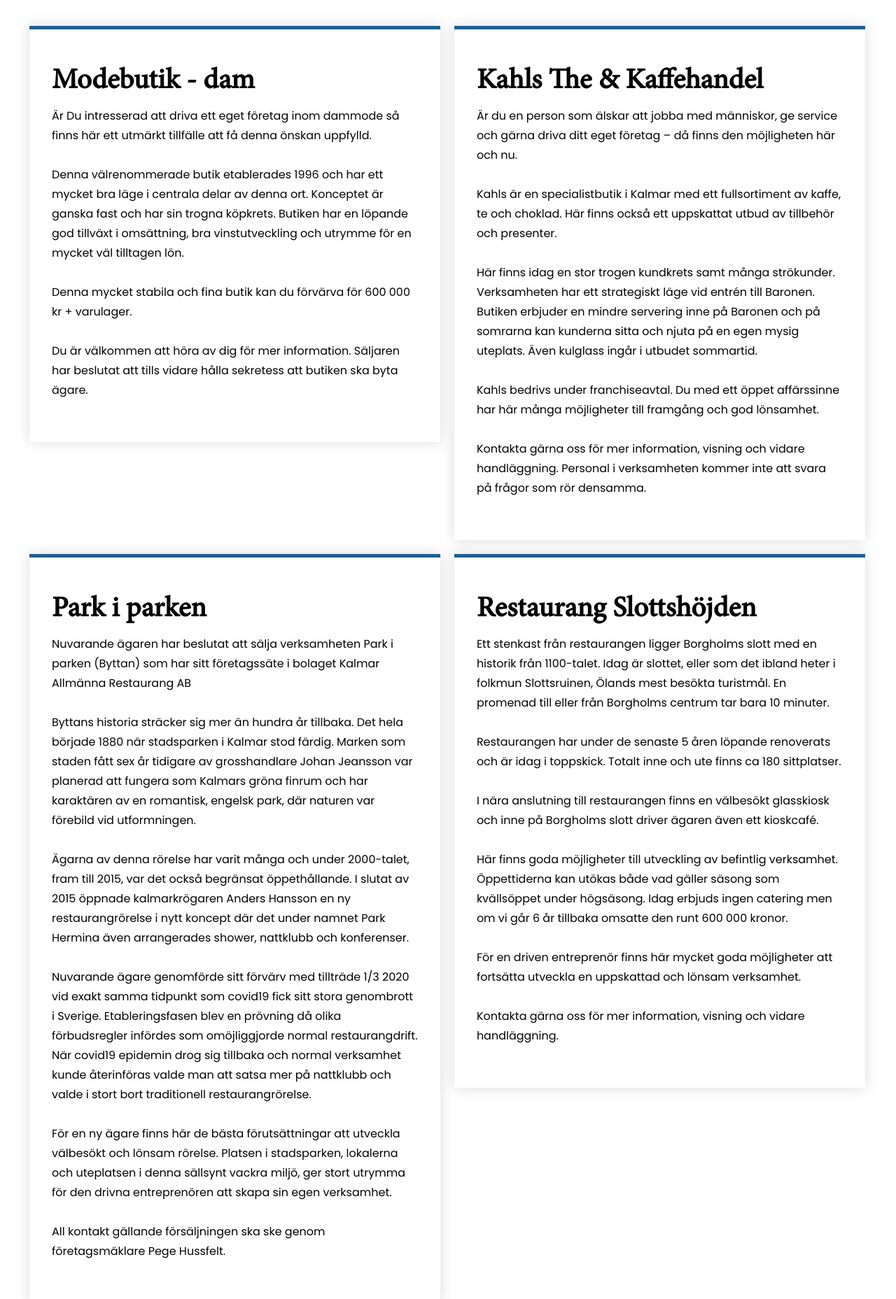
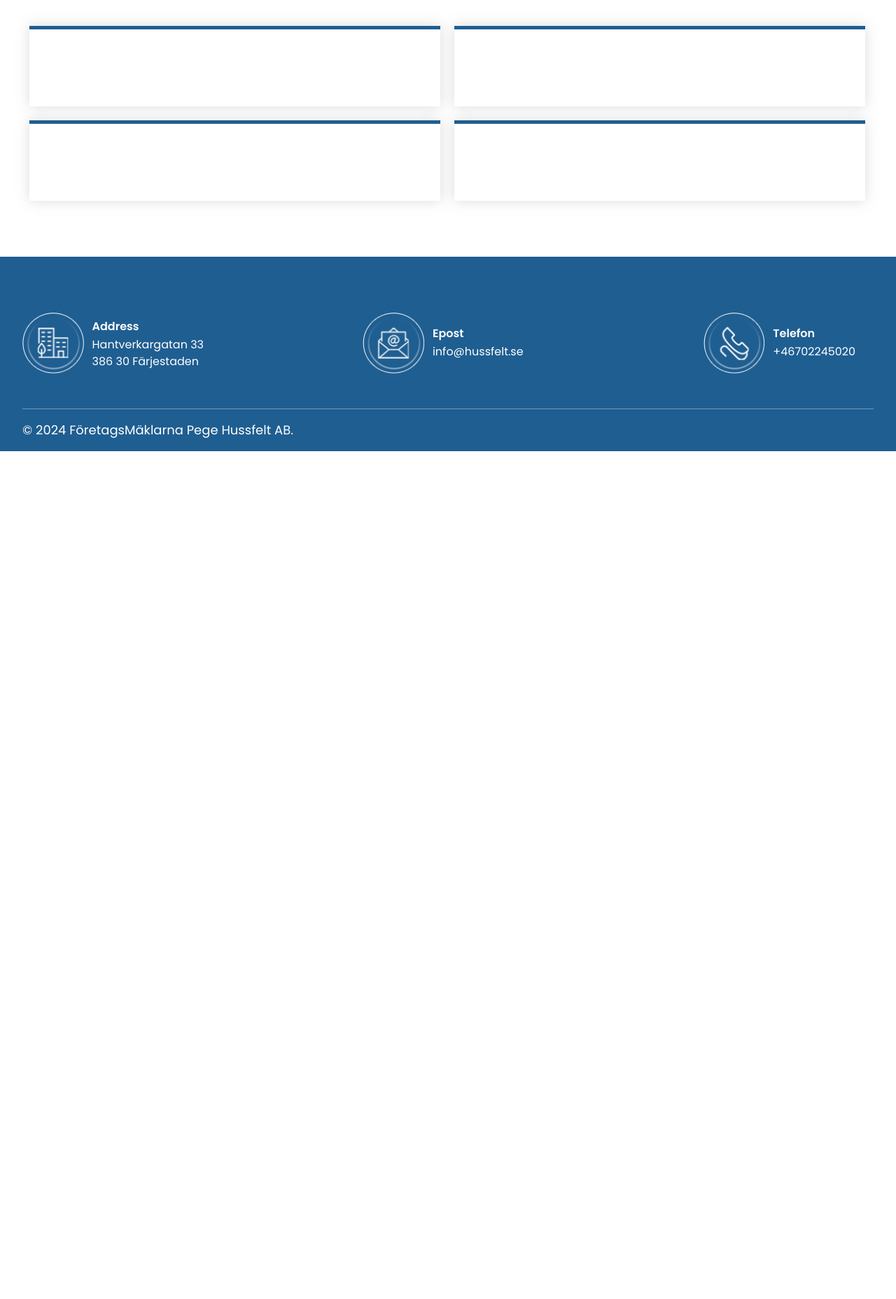
Before and after one commit to hussfelt/hussfelt.se, a plain HTML site: page index.html in a window 1280 px wide. Shown: the part 1018-2875 px from the top of the page at 70% size. After the commit the page ends 1663 px from the top, so only its background shows below. Drawn offline with Linux system fonts and the light colour scheme.

Commit message:
Update index.html

```diff
--- a/index.html
+++ b/index.html
@@ -67,90 +67,20 @@
                         salu. Du kan enkelt via mail eller mobil meddela om du är intresserad och vill ha kontakt.
                     </p>
                     <div class="service-col">
-                        <h3>Modebutik - dam</h3>
-                        <p> Är Du intresserad att driva ett eget företag inom dammode så finns här ett utmärkt tillfälle
-                            att få denna önskan uppfylld. <br /><br />
-
-                            Denna välrenommerade butik etablerades 1996 och har ett mycket bra läge i centrala delar
-                            av denna ort. Konceptet är ganska fast och har sin trogna köpkrets. Butiken har en löpande
-                            god tillväxt i omsättning, bra vinstutveckling och utrymme för en mycket väl tilltagen lön. <br /><br />
-
-                            Denna mycket stabila och fina butik kan du förvärva för 600 000 kr + varulager. <br /><br />
-
-                            Du är välkommen att höra av dig för mer information. Säljaren har beslutat att tills vidare hålla
-                            sekretess att butiken ska byta ägare.
-                        </p>
+                        <h3></h3>
+                        <p></p>
                     </div>
                     <div class="service-col">
-                        <h3>Kahls The & Kaffehandel</h3>
-                        <p>
-                            Är du en person som älskar att jobba med människor, ge service och gärna driva ditt eget
-                            företag – då finns den möjligheten här och nu. <br /><br />
-
-                            Kahls är en specialistbutik i Kalmar med ett fullsortiment av kaffe, te och choklad. Här
-                            finns också ett uppskattat utbud av tillbehör och presenter. <br /><br />
-
-                            Här finns idag en stor trogen kundkrets samt många strökunder. Verksamheten har ett
-                            strategiskt läge vid entrén till Baronen. Butiken erbjuder en mindre servering inne på
-                            Baronen och på somrarna kan kunderna sitta och njuta på en egen mysig uteplats. Även
-                            kulglass ingår i utbudet sommartid. <br /><br />
-
-                            Kahls bedrivs under franchiseavtal. Du med ett öppet affärssinne har här många möjligheter
-                            till framgång och god lönsamhet. <br /><br />
-
-                            Kontakta gärna oss för mer information, visning och vidare handläggning. Personal i
-                            verksamheten kommer inte att svara på frågor som rör densamma.
-
-                        </p>
+                        <h3></h3>
+                        <p></p>
                     </div>
                     <div class="service-col">
-                        <h3>Park i parken</h3>
-                        <p>Nuvarande ägaren har beslutat att sälja verksamheten Park i parken (Byttan) som har sitt företagssäte i bolaget Kalmar Allmänna Restaurang AB <br /><br />
-
-                            Byttans historia sträcker sig mer än hundra år tillbaka. Det hela började 1880 när stadsparken i Kalmar stod färdig.
-                            Marken som staden fått sex år tidigare av grosshandlare Johan Jeansson var planerad att fungera som Kalmars gröna finrum och har karaktären
-                            av en romantisk, engelsk park, där naturen var förebild vid utformningen. <br /><br />
-
-                            Ägarna av denna rörelse har varit många och under 2000-talet, fram till 2015, var det också
-                            begränsat öppethållande.   I slutat av 2015 öppnade kalmarkrögaren Anders Hansson en ny
-                            restaurangrörelse i nytt koncept där det under namnet Park Hermina även arrangerades
-                            shower, nattklubb och konferenser. <br /><br />
-
-                            Nuvarande ägare genomförde sitt förvärv med tillträde 1/3 2020 vid exakt samma tidpunkt
-                            som covid19 fick sitt stora genombrott i Sverige. Etableringsfasen blev en prövning då
-                            olika förbudsregler infördes som omöjliggjorde normal restaurangdrift. När covid19
-                            epidemin drog sig tillbaka och normal verksamhet kunde återinföras valde man att satsa
-                            mer på nattklubb och valde i stort bort traditionell restaurangrörelse. <br /><br />
-
-                            För en ny ägare finns här de bästa förutsättningar att utveckla välbesökt och lönsam
-                            rörelse. Platsen i stadsparken, lokalerna och uteplatsen i denna sällsynt vackra miljö, ger
-                            stort utrymma för den drivna entreprenören att skapa sin egen verksamhet. <br /><br />
-
-                            All kontakt gällande försäljningen ska ske genom företagsmäklare Pege Hussfelt.
-                        </p>
+                        <h3></h3>
+                        <p></p>
                     </div>
                     <div class="service-col">
-                        <h3>Restaurang Slottshöjden</h3>
-                        <p>
-                            Ett stenkast från restaurangen ligger Borgholms slott med en historik från 1100-talet. Idag
-                            är slottet, eller som det ibland heter i folkmun Slottsruinen, Ölands mest besökta turistmål.
-                            En promenad till eller från Borgholms centrum tar bara 10 minuter. <br /><br />
-
-                            Restaurangen har under de senaste 5 åren löpande renoverats och är idag i toppskick. Totalt
-                            inne och ute finns ca 180 sittplatser. <br /><br />
-
-                            I nära anslutning till restaurangen finns en välbesökt glasskiosk och inne på Borgholms
-                            slott driver ägaren även ett kioskcafé. <br /><br />
-
-                            Här finns goda möjligheter till utveckling av befintlig verksamhet. Öppettiderna kan
-                            utökas både vad gäller säsong som kvällsöppet under högsäsong. Idag erbjuds ingen
-                            catering men om vi går 6 år tillbaka omsatte den runt 600 000 kronor. <br /><br />
-
-                            För en driven entreprenör finns här mycket goda möjligheter att fortsätta utveckla en
-                            uppskattad och lönsam verksamhet. <br /><br />
-
-                            Kontakta gärna oss för mer information, visning och vidare handläggning.
-                        </p>
+                        <h3></h3>
+                        <p></p>
                     </div>
                 </div>
 
```
